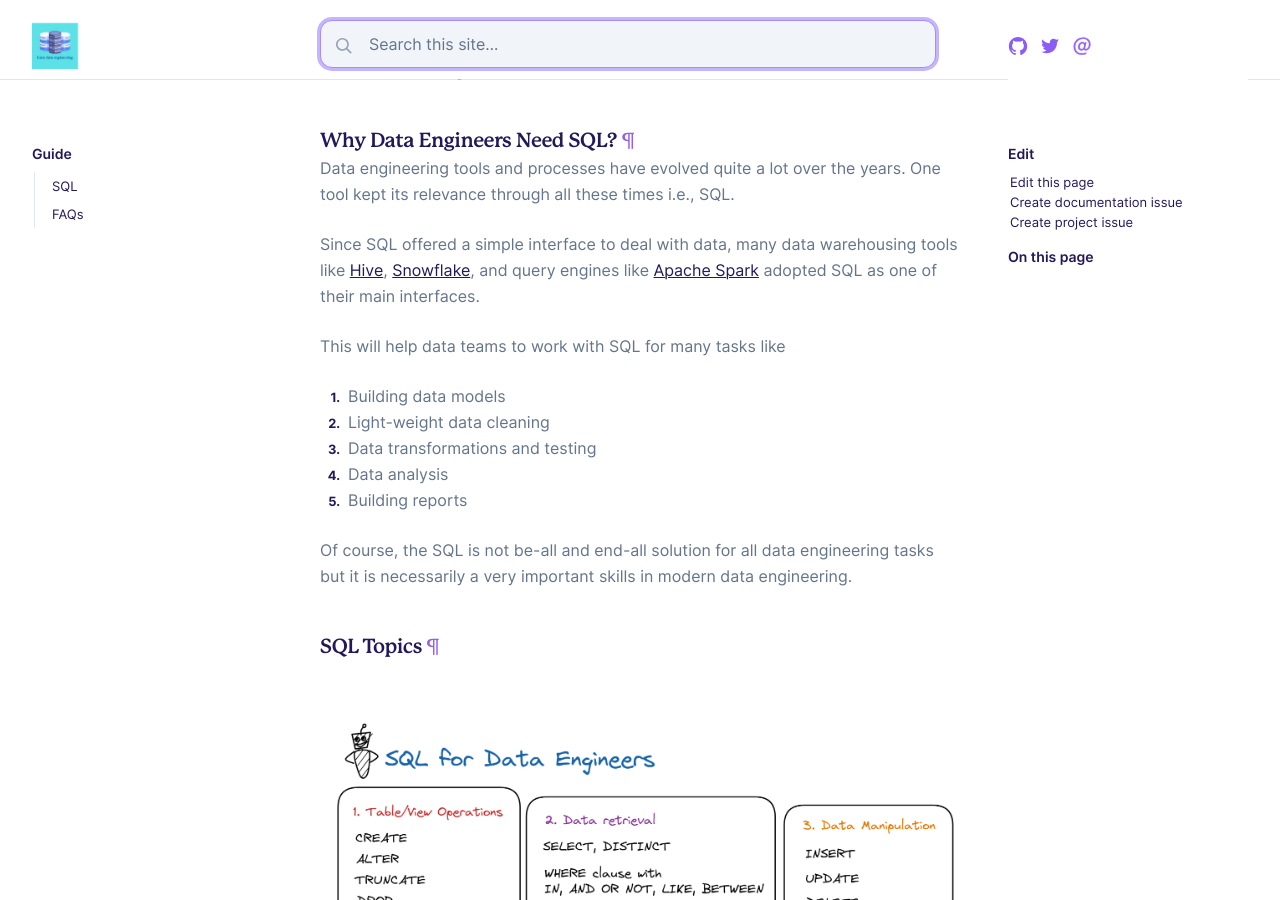
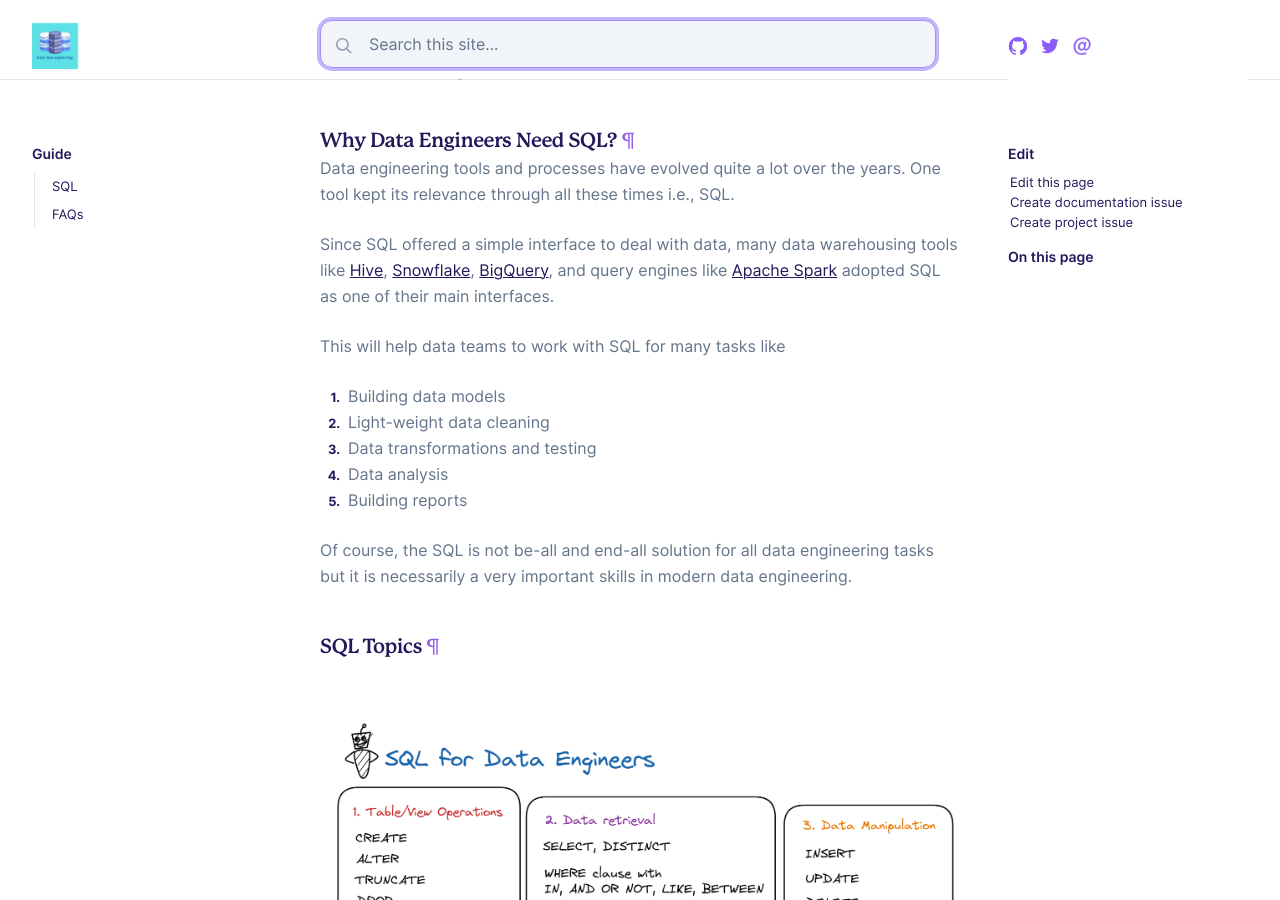
Before and after one commit to learndataengineering/learndataengineering.guide, a Jekyll site: the page built from _docs/sql.md, in a window 1280 px wide and 900 px high, scrolled down 470 px. Built offline with Jekyll 4.4.1, drawn with Linux system fonts in a browser that asks for light colours.

Commit message:
update sql.md

```diff
--- a/_docs/sql.md
+++ b/_docs/sql.md
@@ -20,7 +20,7 @@ SQL offers a simple interface to interact with data stored in a database without
 
 Data engineering tools and processes have evolved quite a lot over the years. One tool kept its relevance through all these times i.e., SQL.
 
-Since SQL offered a simple interface to deal with data, many data warehousing tools like [Hive](https://aws.amazon.com/big-data/what-is-hive/), [Snowflake](https://www.snowflake.com/en/), and query engines like [Apache Spark](https://spark.apache.org/) adopted SQL as one of their main interfaces.
+Since SQL offered a simple interface to deal with data, many data warehousing tools like [Hive](https://aws.amazon.com/big-data/what-is-hive/), [Snowflake](https://www.snowflake.com/en/), [BigQuery](https://cloud.google.com/bigquery), and query engines like [Apache Spark](https://spark.apache.org/) adopted SQL as one of their main interfaces.
 
 This will help data teams to work with SQL for many tasks like
 
```
